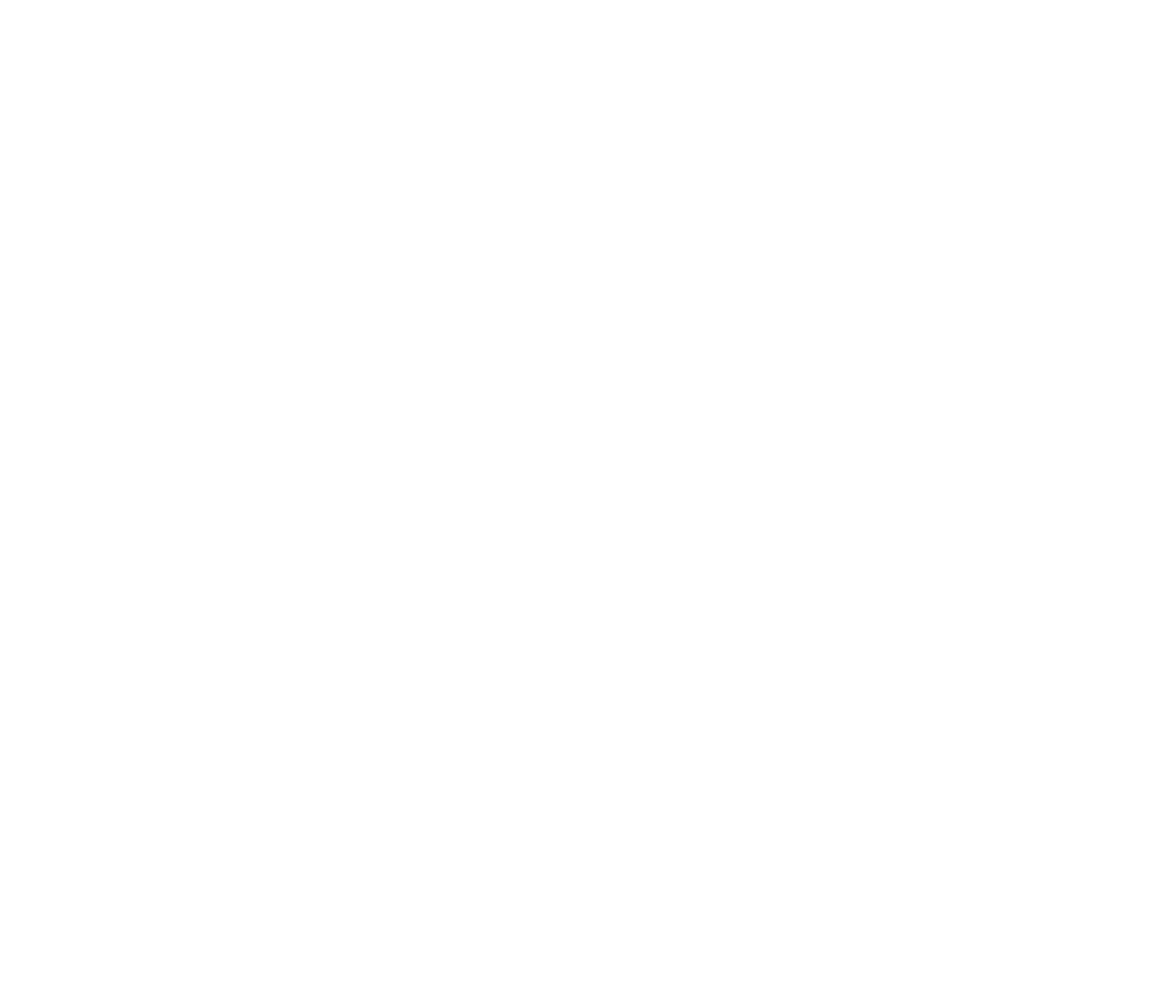
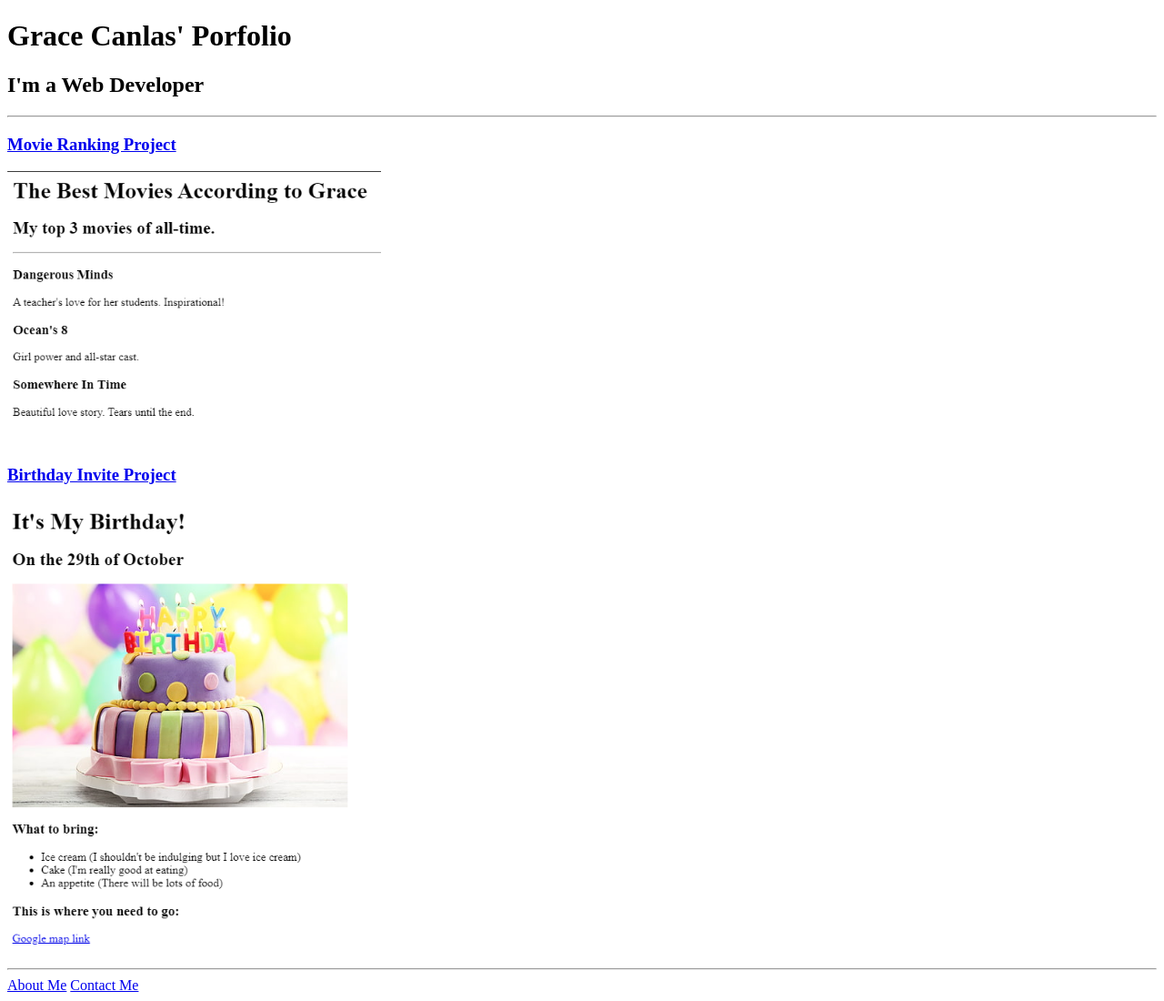
Before and after one commit to canlasgr/html-portfolio, a plain HTML site: page index.html in a window 1280 px wide. Shown: the whole page at 91% size. Before the commit the page ends 800 px from the top, so only its background shows below. Drawn offline with Linux system fonts and the light colour scheme.

Commit message:
Add files via upload

```diff
--- a/index.html
+++ b/index.html
@@ -13,3 +13,25 @@ HINT for TODO 6: You can use the height attribute set to 200 to make the image s
 https://developer.mozilla.org/en-US/docs/Web/HTML/Element/img#attr-height -->
 
 <!-- TODO 7: Add the Contact Me and About Me page links -->
+
+<!DOCTYPE html>
+ <html lang="en">
+    <head>
+        <meta charset="UTF-8">
+        <title>My Website</title>
+    </head>
+
+    <body>
+        <h1>Grace Canlas' Porfolio</h1>
+        <h2> I'm a Web Developer</h2>
+        <hr />
+        <h3><a href="./public/movie-ranking.html">Movie Ranking Project</a></h3>
+        <img src="/assets/images/movie-ranking2.png" height="300"  alt="Movie-ranking" />
+        <br />
+        <h3><a href="./public/birthday-invite2.html">Birthday Invite Project</a></h3>
+        <img src="./assets/images/birthday-invite2.png" height="500"  alt="purple cake with candles" />
+        <hr />
+        <a href="./public/about.html">About Me</a>
+        <a href="./public/contact.html">Contact Me</a>
+    </body>
+</html>
```
